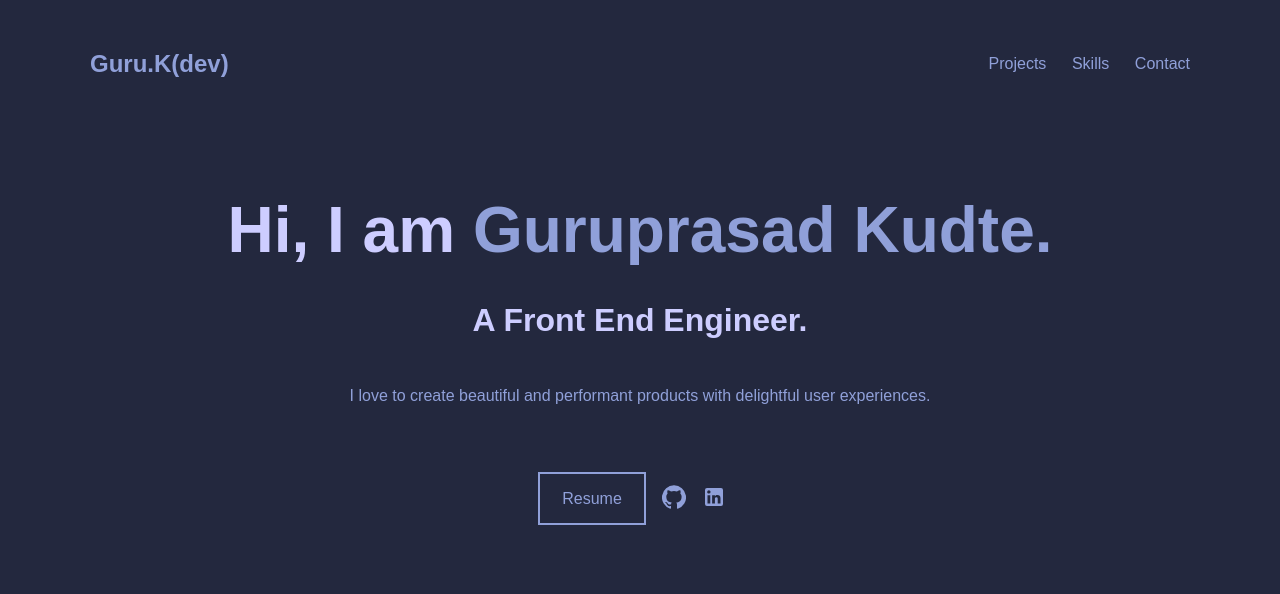
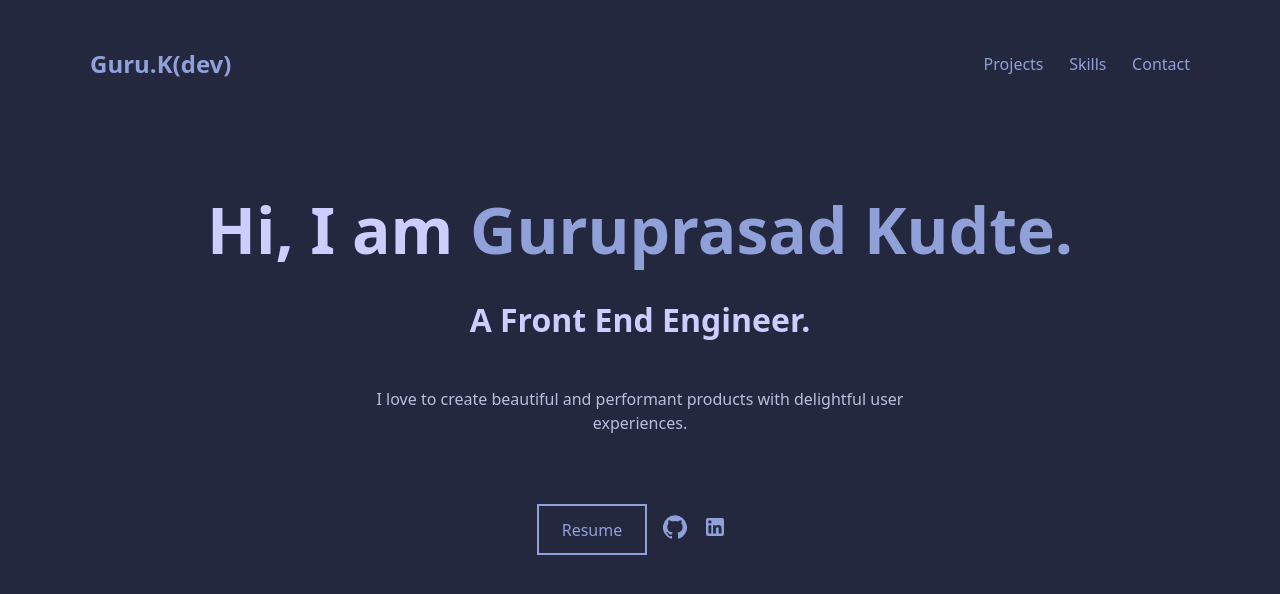
Before and after one commit to gurukudte/gurukudte.github.io, a React (Create React App) app: page / in a window 1280 px wide. Shown: the top 594 px of the page. Built offline with nearby package versions, Linux system fonts and the light colour scheme.

Commit message:
Modified CSS

```diff
--- a/src/components/App.js
+++ b/src/components/App.js
@@ -8,7 +8,8 @@ const theme = {
     header:'',
     body:'#23283e',
     footer:'',
-    primary:'#90a0d9'
+    primary:'#90a0d9',
+    secondary:'#bdbddd'
   }
 }
 
--- a/src/components/Header.js
+++ b/src/components/Header.js
@@ -22,7 +22,7 @@ const HeaderWrapper = styled.header`
   display:flex;
   align-items :center;
 
-  height: 8em;
+  height: 8rem;
   max-width: 1100px;
   width: 95%;
   margin: 0 auto;
@@ -67,8 +67,11 @@ const HeaderWrapper = styled.header`
         margin-left:1.6rem;
 
         a{
+          color:#bdbddd;
+          font-size:16px;
+          line-height:24px;
           color:#90a0d9;
-          font-weight:400;
+          font-weight:500;
         }
       }
     }
--- a/src/components/Main.js
+++ b/src/components/Main.js
@@ -72,12 +72,14 @@ const MainWrapper = styled.main`
     }
     p {
       margin-top: 3em;
-      font-size: 1rem;
+      font-size: 16px;
+      line-height:24px;
       max-width: 600px;
-      color: ${({ theme }) => theme.colors.primary};
+      color: ${({ theme }) => theme.colors.secondary};
       display: flex;
       align-items: center;
       text-align: center;
+
     }
     div{
       margin-top:5rem;
@@ -92,7 +94,7 @@ const MainWrapper = styled.main`
         position: relative;
 
         span{
-          padding:1rem 1.4rem;
+          padding:0.8rem 1.4rem;
           border: 2px solid ${({ theme }) => theme.colors.primary};
         }
         svg{
@@ -125,8 +127,3 @@ const MainWrapper = styled.main`
     }
   }
 `;
-
-const Container =styled.div`
-
-
-`;
--- a/src/components/styled/Global.js
+++ b/src/components/styled/Global.js
@@ -9,7 +9,7 @@ const GlobalStyles = createGlobalStyle`
         border: 0;
         outline: 0;
         box-sizing: border-box;
-        font-family: 'Poppins', sans-serif;
+        font-family: system-ui;
     }
     body{
         background-color: ${({theme})=>theme.colors.body};
```
